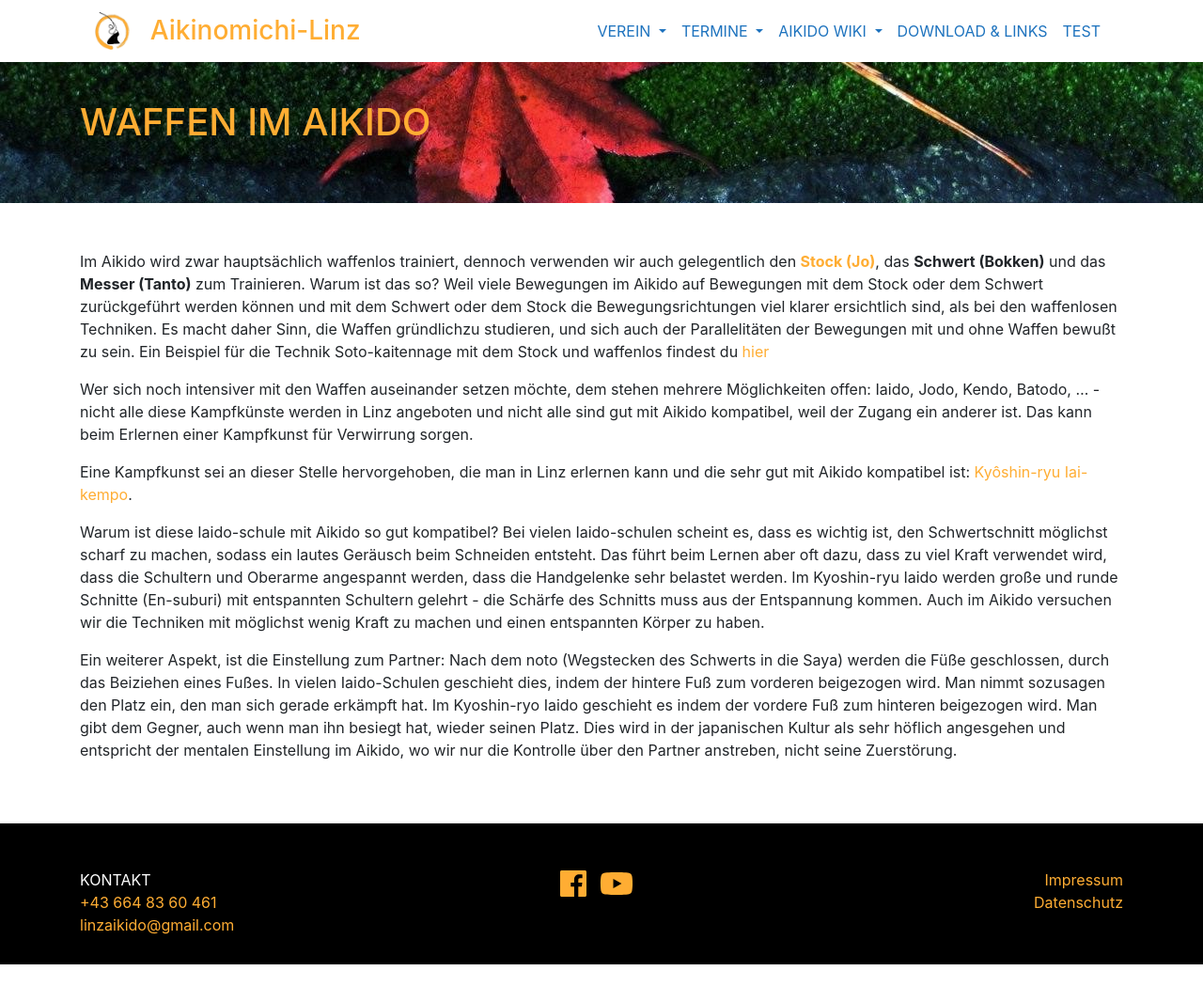
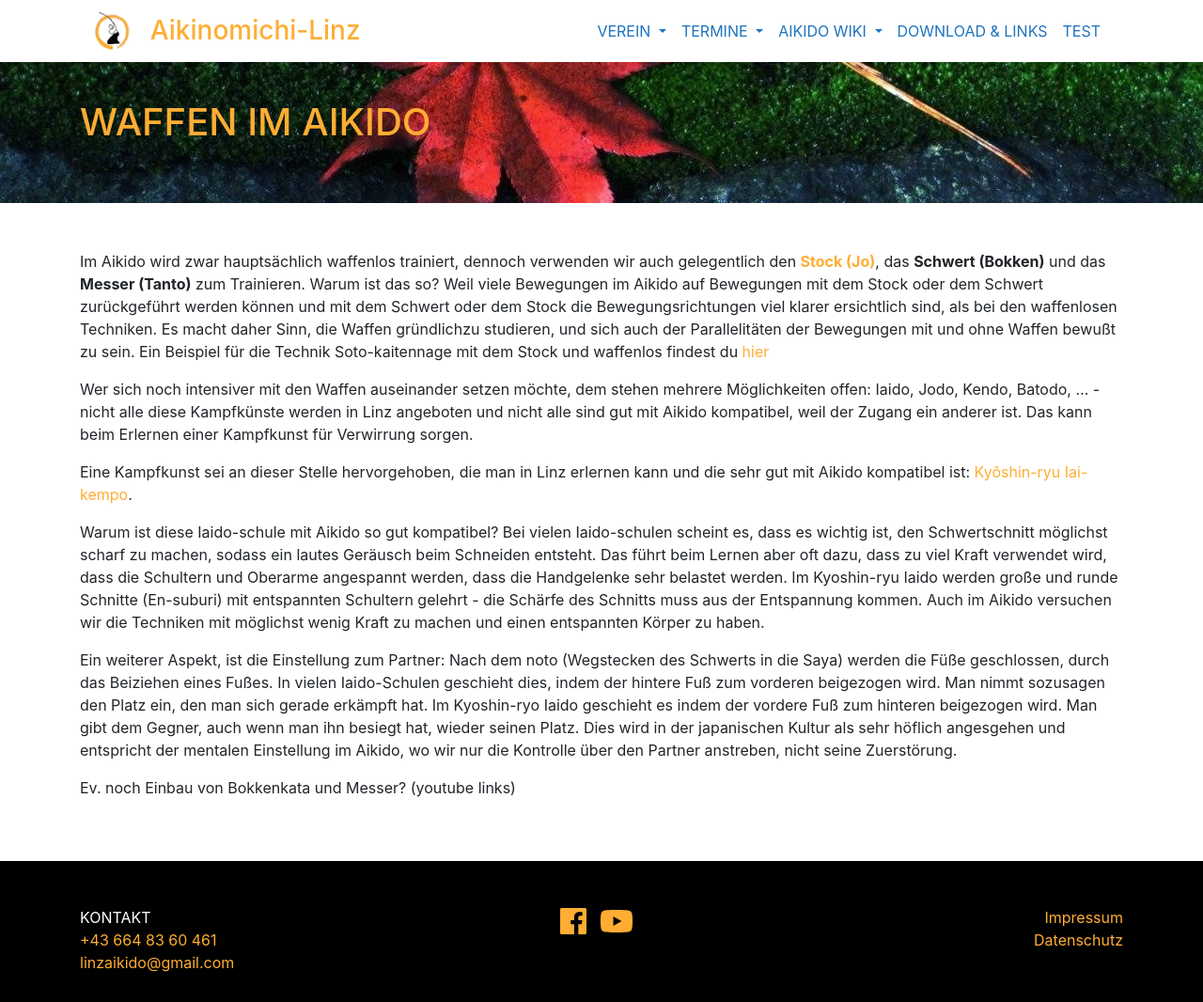
Before and after one commit to TWachs/aikinomichi-linz, a Jekyll site: the page built from aikidoUndIaido.md, in a window 1280 px wide. Shown: the whole page at 94% size. Built offline with Jekyll 4.4.1, drawn with Linux system fonts in a browser that asks for light colours; nearby versions of some CDN libraries; before the commit the page ends 1026 px from its top, so only the background shows below that.

Commit message:
Update aikidoUndIaido.md
Bokkenkata ?

```diff
--- a/aikidoUndIaido.md
+++ b/aikidoUndIaido.md
@@ -17,4 +17,6 @@ Warum ist diese Iaido-schule mit Aikido so gut kompatibel? Bei vielen Iaido-schu
 
 Ein weiterer Aspekt, ist die Einstellung zum Partner: Nach dem noto (Wegstecken des Schwerts in die Saya) werden die Füße geschlossen, durch das Beiziehen eines Fußes. In vielen Iaido-Schulen geschieht dies, indem der hintere Fuß zum vorderen beigezogen wird. Man nimmt sozusagen den Platz ein, den man sich gerade erkämpft hat. Im Kyoshin-ryo Iaido geschieht es indem der vordere Fuß zum hinteren beigezogen wird. Man gibt dem Gegner, auch wenn man ihn besiegt hat, wieder seinen Platz. Dies wird in der japanischen Kultur als sehr höflich angesgehen und entspricht der mentalen Einstellung im Aikido, wo wir nur die Kontrolle über den Partner anstreben, nicht seine Zuerstörung.
 
+Ev. noch Einbau von Bokkenkata und Messer? (youtube links)
+
 </div>
```
